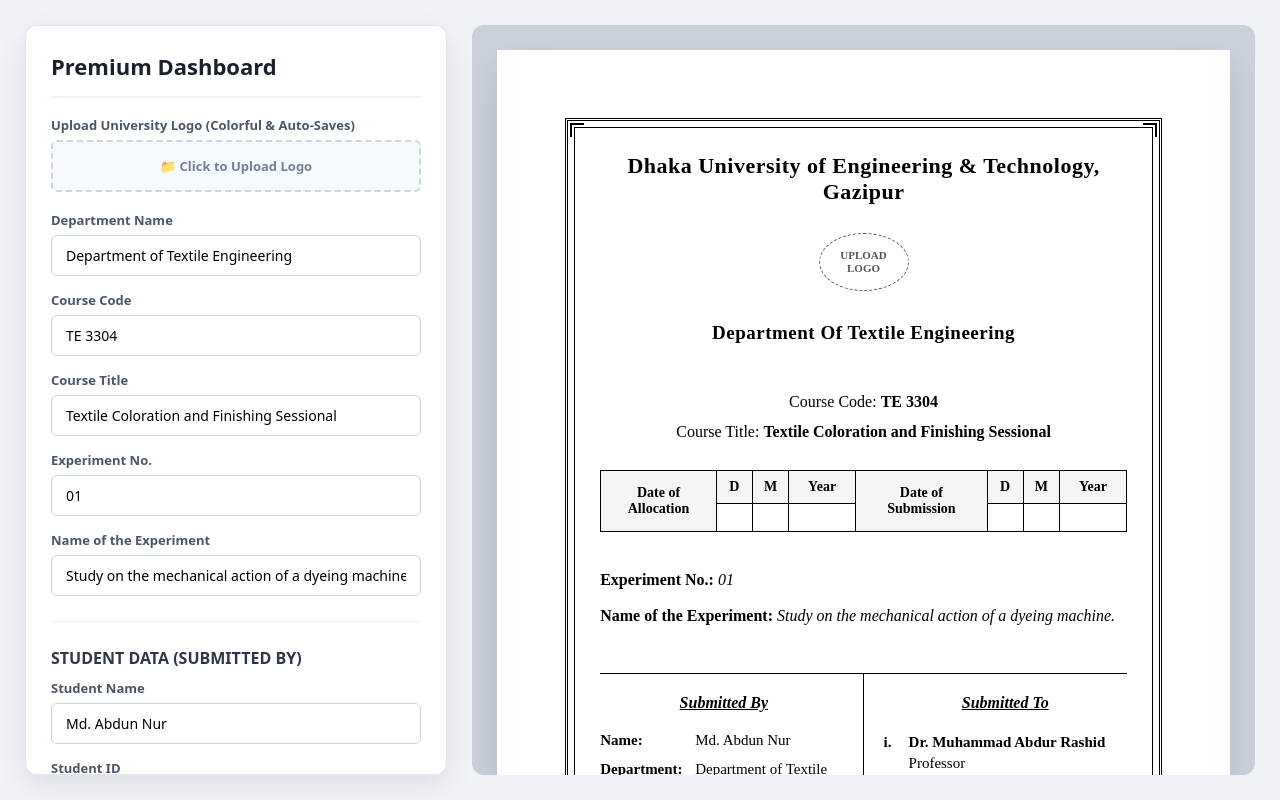
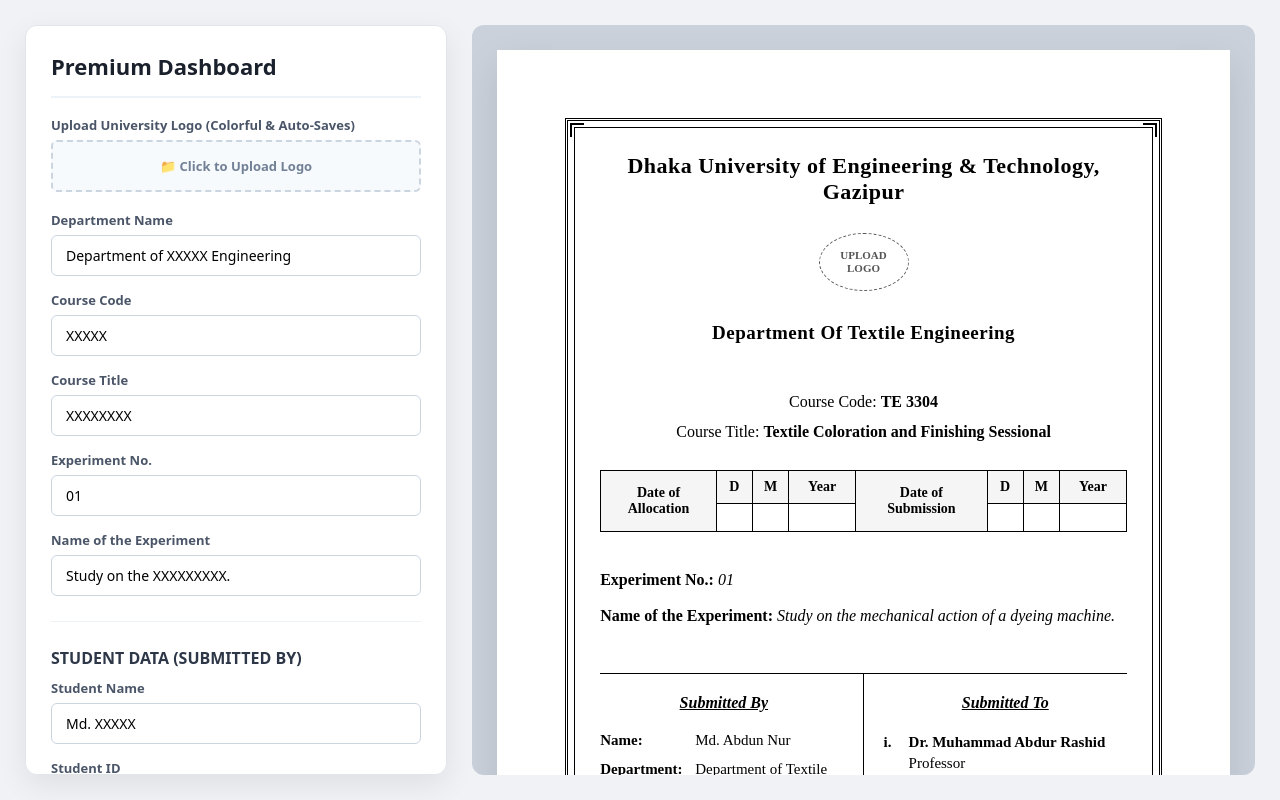
Before and after one commit to mdnur325317-sys/duet_cover_page, a plain HTML site: page index.html in a window 1280 px wide. Drawn offline with Linux system fonts and the light colour scheme.

Commit message:
Update index.html

```diff
--- a/index.html
+++ b/index.html
@@ -145,15 +145,15 @@
 
         <div class="form-group">
             <label>Department Name</label>
-            <input type="text" id="input-dept" value="Department of Textile Engineering">
+            <input type="text" id="input-dept" value="Department of XXXXX Engineering">
         </div>
         <div class="form-group">
             <label>Course Code</label>
-            <input type="text" id="input-code" value="TE 3304">
+            <input type="text" id="input-code" value="XXXXX">
         </div>
         <div class="form-group">
             <label>Course Title</label>
-            <input type="text" id="input-title" value="Textile Coloration and Finishing Sessional">
+            <input type="text" id="input-title" value="XXXXXXXX">
         </div>
         <div class="form-group">
             <label>Experiment No.</label>
@@ -161,14 +161,14 @@
         </div>
         <div class="form-group">
             <label>Name of the Experiment</label>
-            <input type="text" id="input-exp-name" value="Study on the mechanical action of a dyeing machine.">
+            <input type="text" id="input-exp-name" value="Study on the XXXXXXXXX.">
         </div>
 
         <hr style="border: 0; border-top: 1px solid #edf2f7; margin: 25px 0;">
         <h3>STUDENT DATA (SUBMITTED BY)</h3>
         <div class="form-group">
             <label>Student Name</label>
-            <input type="text" id="input-student-name" value="Md. Abdun Nur">
+            <input type="text" id="input-student-name" value="Md. XXXXX">
         </div>
         <div class="form-group">
             <label>Student ID</label>
@@ -187,12 +187,12 @@
         <h3>EVALUATORS (SUBMITTED TO)</h3>
         <div class="form-group">
             <label>Teacher 1 Name & Title</label>
-            <input type="text" id="input-t1-name" value="Dr. Muhammad Abdur Rashid">
+            <input type="text" id="input-t1-name" value="Dr. Muhammad XXXX">
             <input type="text" id="input-t1-desig" value="Professor" style="margin-top:6px;">
         </div>
         <div class="form-group">
             <label>Teacher 2 Name & Title</label>
-            <input type="text" id="input-t2-name" value="Dr. Anamul Hoque Bhuiyan">
+            <input type="text" id="input-t2-name" value="Dr. XXXXX">
             <input type="text" id="input-t2-desig" value="Professor" style="margin-top:6px;">
         </div>
 
```
